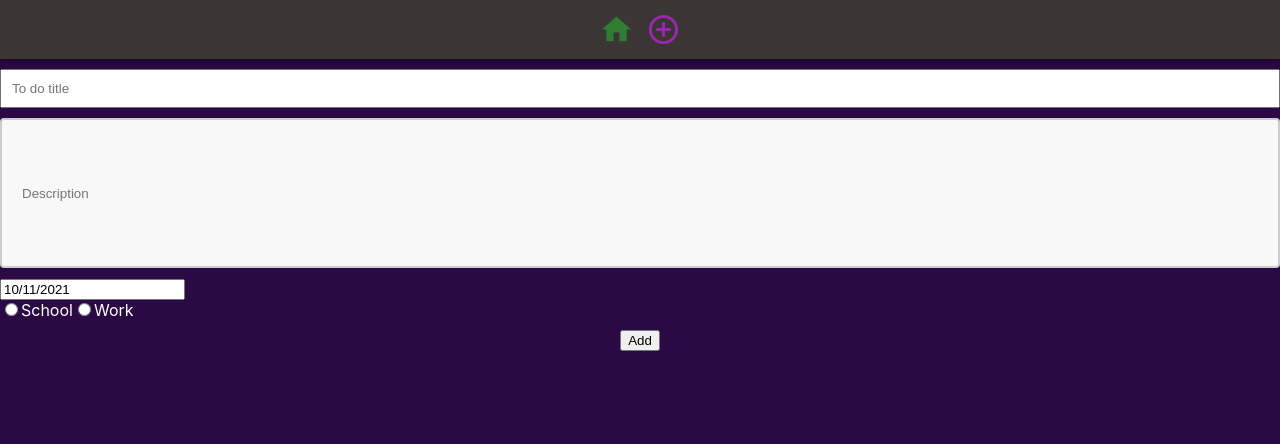
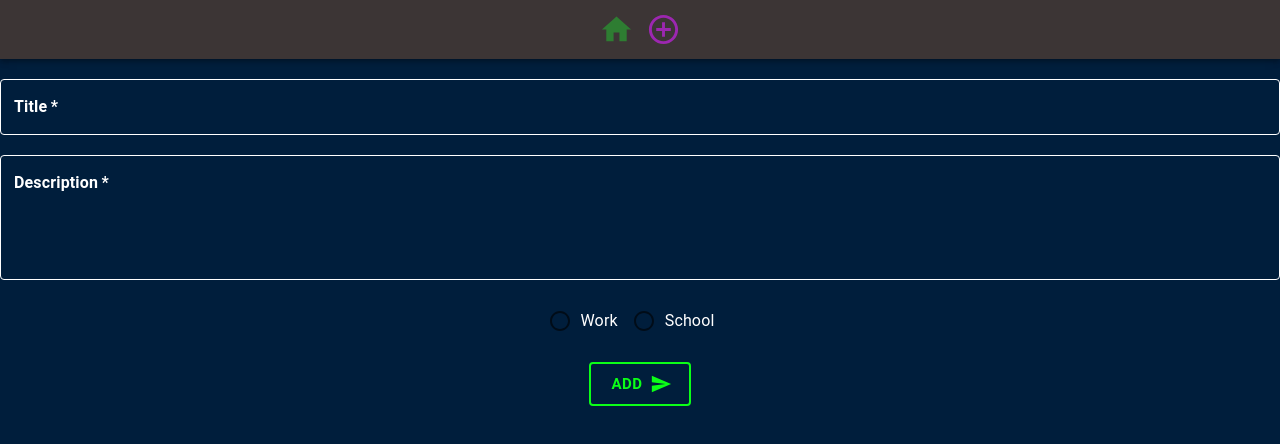
Before and after one commit to minhtri06ltr/TODO, a React (Create React App) app: page /form in a window 1280 px wide. Shown: the top 444 px of the page. Built offline with nearby package versions, Linux system fonts and the light colour scheme.

Commit message:
update form with material ui

```diff
--- a/package.json
+++ b/package.json
@@ -9,6 +9,7 @@
     "@material-ui/icons": "^4.11.2",
     "@mui/core": "^5.0.0-alpha.50",
     "@mui/icons-material": "^5.0.3",
+    "@mui/lab": "^5.0.0-alpha.50",
     "@mui/material": "^5.0.3",
     "@mui/styled-engine": "^5.0.1",
     "@testing-library/jest-dom": "^5.14.1",
--- a/src/components/TodoForm.js
+++ b/src/components/TodoForm.js
@@ -3,33 +3,39 @@ import React, {
   useContext,
 } from "react";
 import { v4 } from "uuid";
+import Button from "@mui/material/Button";
+import SendIcon from "@mui/icons-material/Send";
 import { ADD_TODO } from "../reducers/types";
 import { TodoContext } from "../contexts/TodoContext";
-import DatePicker from "react-datepicker";
-import "react-datepicker/dist/react-datepicker.css";
+import UseRadioGroup from "./layouts/UseRadioGroup";
+import TextField from "@mui/material/TextField";
+import AdapterDateFns from "@mui/lab/AdapterDateFns";
+import LocalizationProvider from "@mui/lab/LocalizationProvider";
+import DateTimePicker from "@mui/lab/DateTimePicker";
 
 function TodoForm() {
-  const { dispatch } = useContext(TodoContext);
+  //Context
+  const { dispatch, todoType } =
+    useContext(TodoContext);
   const [title, setTitle] = useState("");
-  const [type, setType] = useState("");
-  const [startDate, setStartDate] = useState(
-    new Date(),
-  );
+  const [value, setValue] = useState(new Date());
   const [description, setDescription] =
     useState("");
-  const inputTypeHandler = (e) => {
-    setType(e.target.id);
-  };
+  //Function
   const inputTitleHandler = (e) => {
     setTitle(e.target.value);
   };
-
   const inputDescriptionHandler = (e) => {
     setDescription(e.target.value);
   };
   const addHandler = (e) => {
     e.preventDefault();
-    if (title && description && startDate) {
+    if (
+      title &&
+      todoType &&
+      description &&
+      value
+    ) {
       dispatch({
         type: ADD_TODO,
         payload: {
@@ -38,89 +44,92 @@ function TodoForm() {
             title: title,
             description: description,
             isCompleted: false,
-            deadline: startDate.toDateString(),
-            type: type,
+            deadline: value.toString(),
+            type: todoType,
           },
         },
       });
       setTitle("");
       setDescription("");
-      setStartDate("");
+      setValue(null);
     } else {
       alert("Please check input again");
     }
   };
+  //render
   return (
     <div>
-      <form
+      <TextField
         style={{
-          padding: "10px 0",
-          display: "flex",
-          flexDirection: "column",
-          justifyContent: "space-around",
-          alignItems: "stretch",
+          margin: "20px 0",
+          borderColor: "yellow !important",
+        }}
+        fullWidth
+        id="outlined-basic"
+        id="fullWidth"
+        label="Title"
+        value={title}
+        onChange={inputTitleHandler}
+        variant="outlined"
+        required
+      />
+      <TextField
+        id="outlined-multiline-static"
+        label="Multiline"
+        multiline
+        fullWidth
+        id="fullWidth"
+        rows={4}
+        required
+        label="Description"
+        name="description"
+        value={description}
+        onChange={inputDescriptionHandler}
+      />
+      <div>
+        <UseRadioGroup />
+      </div>
+      <div
+        style={{
+          textAlign: "center",
         }}
       >
-        <input
-          type="text"
-          name="title"
-          placeholder="To do title"
-          value={title}
-          onChange={inputTitleHandler}
-          style={{
-            padding: "10px",
-          }}
-        />
-        <input
-          type="textarea"
-          name="description"
-          placeholder="Description"
-          value={description}
-          onChange={inputDescriptionHandler}
-          style={{
-            marginTop: "10px",
-            height: "150px",
-            padding: "12px 20px",
-            boxSizing: "border-box",
-            border: "2px solid #ccc",
-            borderRadius: "4px",
-            backgroundColor: "#f8f8f8",
-            resize: "none",
-          }}
-        />
-      </form>
-      <div>
-        <DatePicker
-          selected={startDate}
-          onChange={(date) => setStartDate(date)}
-          minDate={new Date()}
-        />
+        <LocalizationProvider
+          dateAdapter={AdapterDateFns}
+        >
+          <DateTimePicker
+            renderInput={(params) => (
+              <TextField {...params} />
+            )}
+            label="Choose your deadline"
+            value={value}
+            onChange={(newValue) => {
+              setValue(newValue);
+            }}
+            minDateTime={new Date()}
+          />
+        </LocalizationProvider>
       </div>
-      <div style={{ color: "#fff" }}>
-        <input
-          type="radio"
-          name="type"
-          onChange={inputTypeHandler}
-          id="school"
-        />
-        School
-        <input
-          type="radio"
-          onChange={inputTypeHandler}
-          id="work"
-          name="type"
-        />
-        Work
-      </div>
-      <button
-        onClick={addHandler}
+      <div
         style={{
-          margin: "10px auto",
-          display: "block",
+          textAlign: "center",
+          margin: "20px 0",
         }}
       >
-        Add
-      </button>
+        <Button
+          onClick={addHandler}
+          variant="outlined"
+          endIcon={<SendIcon />}
+          size="large"
+          style={{
+            border: "2px solid ",
+            fontWeight: "bold",
+            color: "#0bff17",
+          }}
+        >
+          Add
+        </Button>
+      </div>
     </div>
   );
 }
--- a/src/components/TodoItem.js
+++ b/src/components/TodoItem.js
@@ -9,6 +9,8 @@ import {
   MARK_TODO,
 } from "../reducers/types";
 import { TodoContext } from "../contexts/TodoContext";
+import Button from "@mui/material/Button";
+import DeleteIcon from "@mui/icons-material/Delete";
 
 function TodoItem({ todo }) {
   const { dispatch } = useContext(TodoContext);
@@ -84,7 +86,7 @@ function TodoItem({ todo }) {
         borderRight:
           "7px solid  rgb(33, 150, 243)",
       }}
-      date={todo.deadline.toString()}
+      date={todo.deadline.split("G")[0]}
       iconStyle={type}
       icon={icon}
     >
@@ -92,7 +94,18 @@ function TodoItem({ todo }) {
         {todo.title}
       </h3>
       <p>{todo.description}</p>
-      <button
+      <div
+        style={{
+          marginTop: "20px",
+          textAlign: "center",
+        }}
+      >
+        <Button
+          style={{
+            color: "black",
+            border: "2px solid black",
+            fontWeight: "bold",
+          }}
           onClick={() => {
             dispatch({
               type: DELETE_TODO,
@@ -101,9 +114,12 @@ function TodoItem({ todo }) {
               },
             });
           }}
+          variant="outlined"
+          startIcon={<DeleteIcon />}
         >
           Delete
-      </button>
+        </Button>
+      </div>
     </VerticalTimelineElement>
   );
 }
--- a/src/components/TodoList.js
+++ b/src/components/TodoList.js
@@ -18,7 +18,7 @@ function TodoList() {
             color: "#fff",
             fontFamily: "monospace",
           }}
-          date={"Let start our journey"}
+          date={"Let start our journey!"}
           iconStyle={{
             background: "rgb(212 ,143, 17)",
             color: "#fff",
--- /dev/null
+++ b/src/components/layouts/UseRadioGroup.js
@@ -0,0 +1,77 @@
+import * as React from "react";
+import { useContext } from "react";
+import PropTypes from "prop-types";
+import { styled } from "@mui/material/styles";
+import RadioGroup, {
+  useRadioGroup,
+} from "@mui/material/RadioGroup";
+import FormControlLabel from "@mui/material/FormControlLabel";
+import Radio from "@mui/material/Radio";
+import { TodoContext } from "../../contexts/TodoContext";
+
+const StyledFormControlLabel = styled((props) => (
+  <FormControlLabel {...props} />
+))(({ theme, checked }) => ({
+  ".MuiFormControlLabel-label": checked && {
+    color: theme.palette.primary.main,
+  },
+}));
+
+function MyFormControlLabel(props) {
+  const radioGroup = useRadioGroup();
+
+  let checked = false;
+
+  if (radioGroup) {
+    checked = radioGroup.value === props.value;
+  }
+
+  return (
+    <StyledFormControlLabel
+      checked={checked}
+      {...props}
+    />
+  );
+}
+
+MyFormControlLabel.propTypes = {
+  /**
+   * The value of the component.
+   */
+  value: PropTypes.any,
+};
+
+export default function UseRadioGroup() {
+  const { setTodoType } = useContext(TodoContext);
+  const inputTypeHandler = (e) => {
+    setTodoType(e.target.value);
+    console.log(e.target.value);
+  };
+  return (
+    <>
+      <RadioGroup
+        name="use-radio-group"
+        defaultValue="first"
+        style={{
+          display: "flex",
+          flexDirection: "row",
+          justifyContent: "center",
+          margin: "20px 0",
+        }}
+      >
+        <MyFormControlLabel
+          value="work"
+          label="Work"
+          control={<Radio />}
+          onChange={inputTypeHandler}
+        />
+        <MyFormControlLabel
+          value="school"
+          label="School"
+          control={<Radio />}
+          onChange={inputTypeHandler}
+        />
+      </RadioGroup>
+    </>
+  );
+}
--- a/src/contexts/TodoContext.js
+++ b/src/contexts/TodoContext.js
@@ -2,6 +2,7 @@ import React, {
   createContext,
   useReducer,
   useEffect,
+  useState,
 } from "react";
 import { todoReducer } from "../reducers/TodoReducer";
 import {
@@ -15,6 +16,7 @@ const TodoContextProvider = ({ children }) => {
     todoReducer,
     [],
   );
+  const [todoType, setTodoType] = useState("");
   //get todo when page reload
   useEffect(() => {
     dispatch({
@@ -34,6 +36,8 @@ const TodoContextProvider = ({ children }) => {
   const ContextData = {
     todoList: todoList,
     dispatch,
+    todoType,
+    setTodoType,
   };
   return (
     <TodoContext.Provider value={ContextData}>
--- a/src/index.css
+++ b/src/index.css
@@ -1,12 +1,44 @@
 body {
   margin: 0;
+
   font-family: -apple-system, BlinkMacSystemFont,
     "Segoe UI", "Roboto", "Oxygen", "Ubuntu",
     "Cantarell", "Fira Sans", "Droid Sans",
     "Helvetica Neue", sans-serif;
   -webkit-font-smoothing: antialiased;
   -moz-osx-font-smoothing: grayscale;
-  background-color: #2a0944;
+  background-color: rgb(0, 30, 60);
+}
+.MuiFormLabel-root.Mui-focused {
+  color: green !important;
+}
+.MuiFormLabel-root {
+  color: white !important;
+  font-weight: bold !important;
+}
+
+.PrivateSwitchBase-input {
+  border-color: white !important;
+}
+.MuiFormControlLabel-root.MuiFormControlLabel-labelPlacementEnd {
+  color: white !important;
+}
+.MuiButtonBase-root.MuiIconButton-root.MuiIconButton-edgeEnd {
+  color: white !important;
+}
+input {
+  color: white !important;
+}
+textarea {
+  color: white !important;
+}
+.MuiOutlinedInput-root
+  .MuiOutlinedInput-notchedOutline {
+  border-color: white !important;
+}
+.MuiOutlinedInput-root.Mui-focused
+  .MuiOutlinedInput-notchedOutline {
+  border-color: green !important;
 }
 
 code {
```
Also changed, not shown: 1 other file (tests, documents, lock files or other folders). Lines whose indentation alone changed are shown as unchanged.
